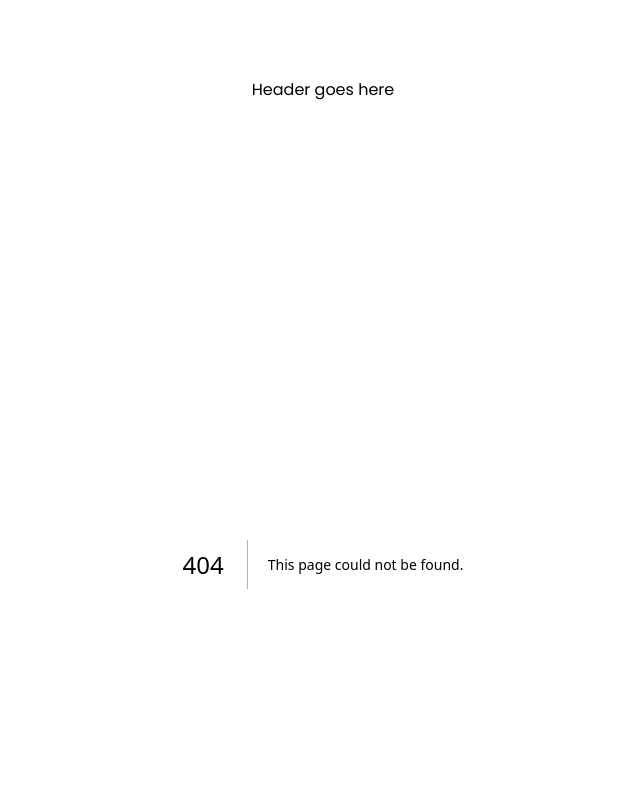
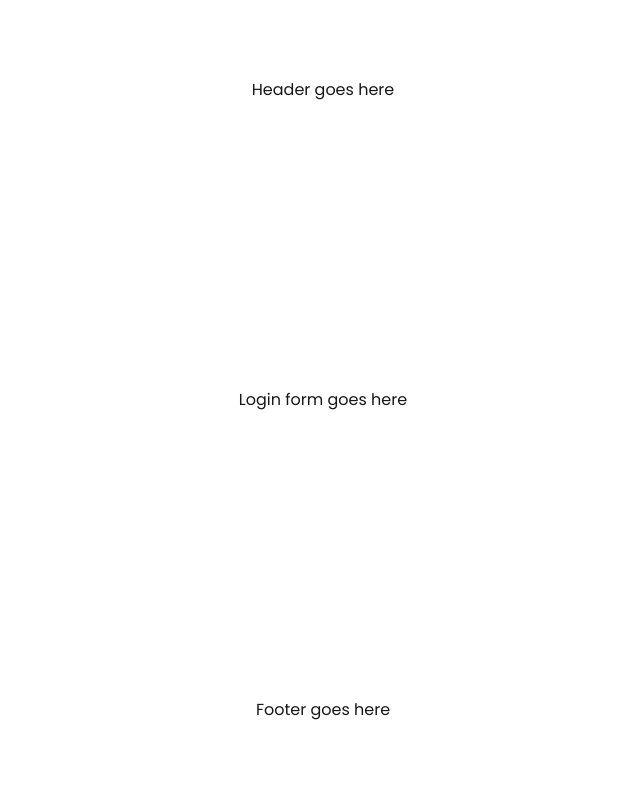
Before and after one commit to rtharris619/bookmaster-new-frontend, a Next.js app: page /login in a window 1280 px wide. Before the commit this address had no page. Shown: the top 800 px of the page, without its empty margins (317-957 px from the left). Built offline with nearby package versions, Linux system fonts and the light colour scheme.

Commit message:
learning nextjs

```diff
--- a/src/app/globals.css
+++ b/src/app/globals.css
@@ -12,7 +12,7 @@
   --font-mono: var(--font-geist-mono);
 }
 
-@media (prefers-color-scheme: light) {
+@media (prefers-color-scheme: dark) {
   :root {
     --background: #0a0a0a;
     --foreground: #ededed;
--- /dev/null
+++ b/src/app/login/page.tsx
@@ -0,0 +1,11 @@
+
+
+export default function Login() {
+  return (
+    <main className="flex flex-col gap-[32px] row-start-2 items-center sm:items-start">
+      <div>
+        Login form goes here
+      </div>
+    </main>
+  );
+}
```
